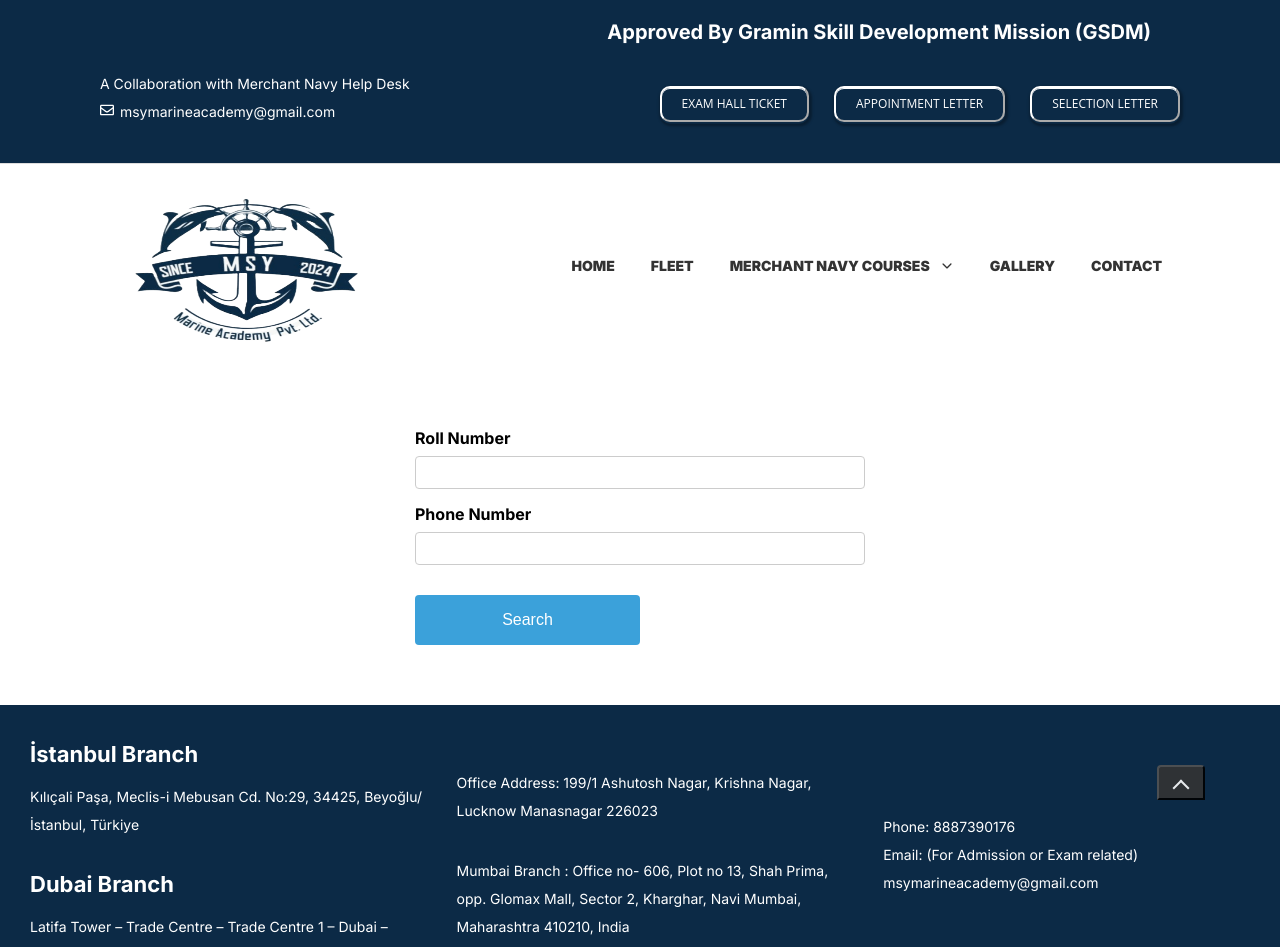
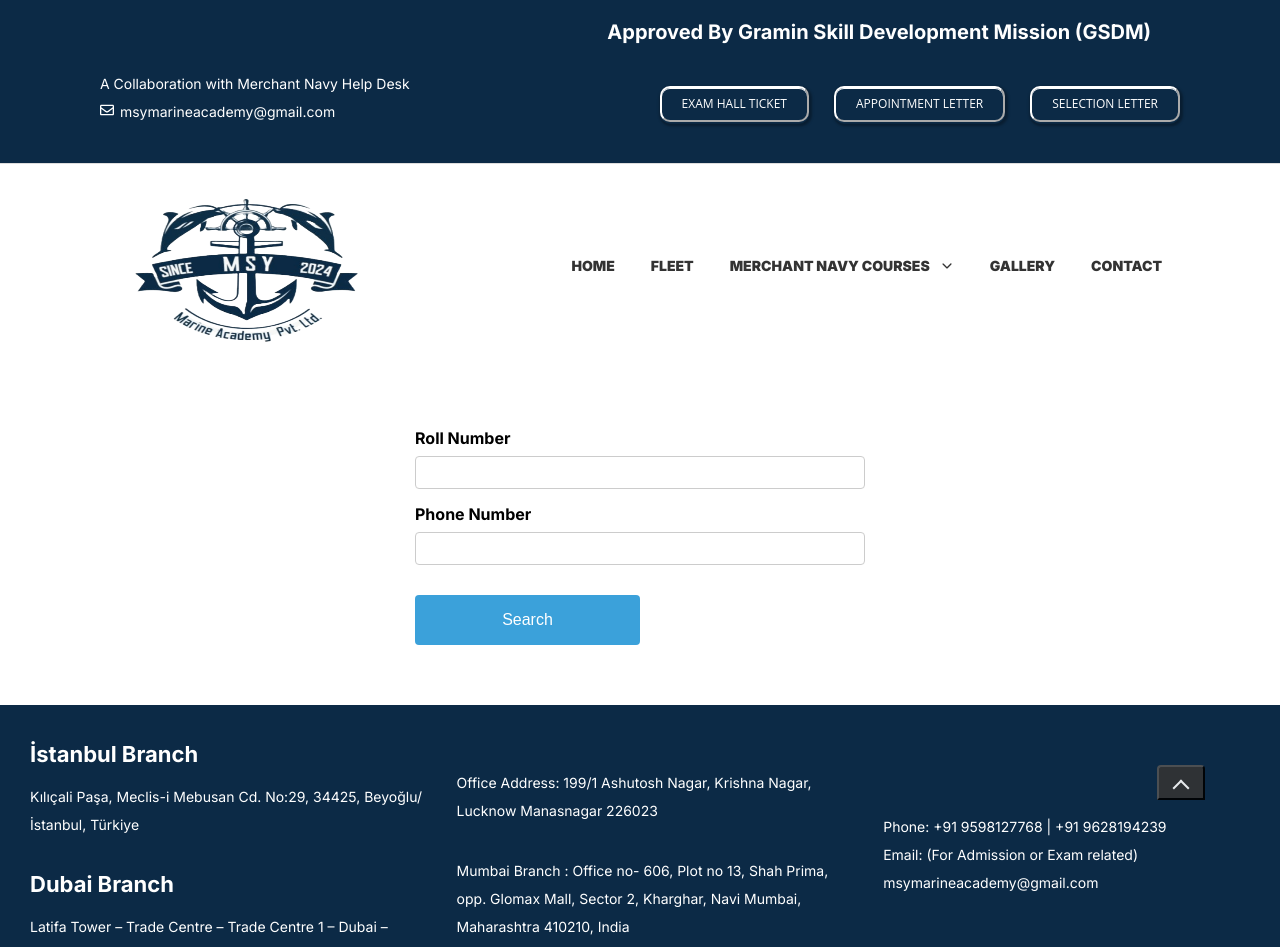
Before and after one commit to wbpirates/new_website, a Next.js app: page /hallticket in a window 1280 px wide. Shown: the top 947 px of the page. Built offline with nearby package versions, Linux system fonts and the light colour scheme.

Commit message:
Number Updated

```diff
--- a/componets/Footer/Footer.js
+++ b/componets/Footer/Footer.js
@@ -42,7 +42,7 @@
         </div>
         <div  className="footer-partition">
           <div  className="footer-sub-partition">
-            <p>Phone: 8887390176<br/>
+            <p>Phone: +91 9598127768 | +91 9628194239<br/>
             Email: (For Admission or Exam related) <br/>
             msymarineacademy@gmail.com<br/>
             {/* (For Job Related) career@maritimemarvalsacademy.in<br/>
@@ -143,7 +143,7 @@
   "contacts": [
     "Office Address: 199/1 Ashutosh Nagar, Krishna Nagar, Lucknow Manasnagar 226023",
     "Mumbai Branch: Office no- 606, Plot no 13, Shah Prima, opp. Glomax Mall, Sector 2, Kharghar, Navi Mumbai, Maharashtra 410210, India",
-    "Phone: 8887390176",
+    "Phone: +91 9598127768 | +91 9628194239",
     "Email: (For Admission or Exam related) Admin@maritimemarvalsacademy.in",
     "(For Job Related) career@maritimenarvalsacademy.in",
     "msymarineacademy@gmail.com"
--- a/public/Foooter.json
+++ b/public/Foooter.json
@@ -17,7 +17,7 @@
     "contacts": [
       "Office Address: 2nd floor near bahadurgarh city metro station piller no 839 above Punjab national bank bahadurgarh -124507",
       "Mumbai Branch: Office no- 606, Plot no 13, Shah Prima, opp. Glomax Mall, Sector 2, Kharghar, Navi Mumbai, Maharashtra 410210, India",
-      "Phone: 8887390176",
+      "Phone: +91 9598127768 | +91 9628194239",
       "Email: (For Admission or Exam related) Admin@maritimemarvalsacademy.in",
       "(For Job Related) career@maritimemarvalsacademy.in",
       "info@maritimemarvalsacademy.in"
```
